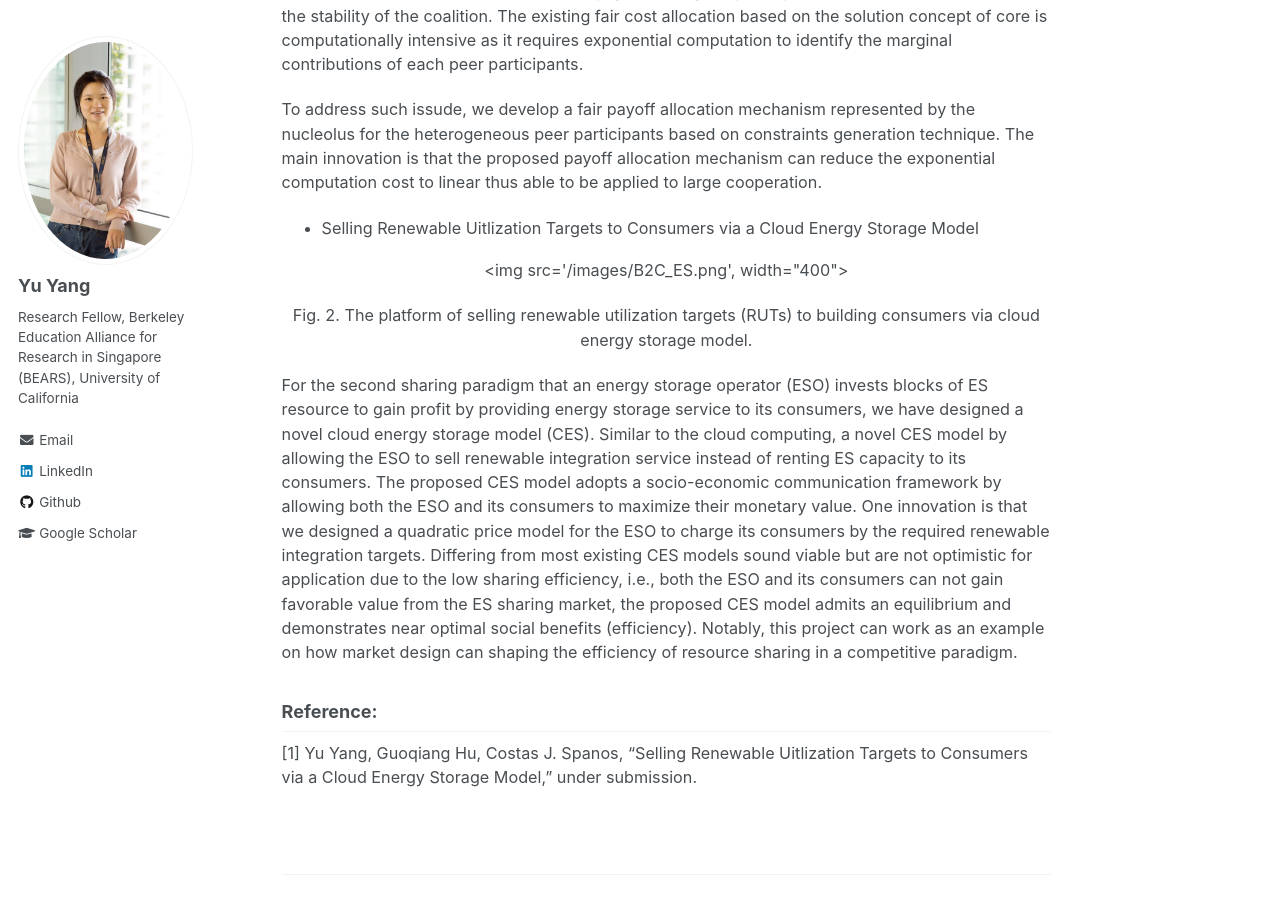
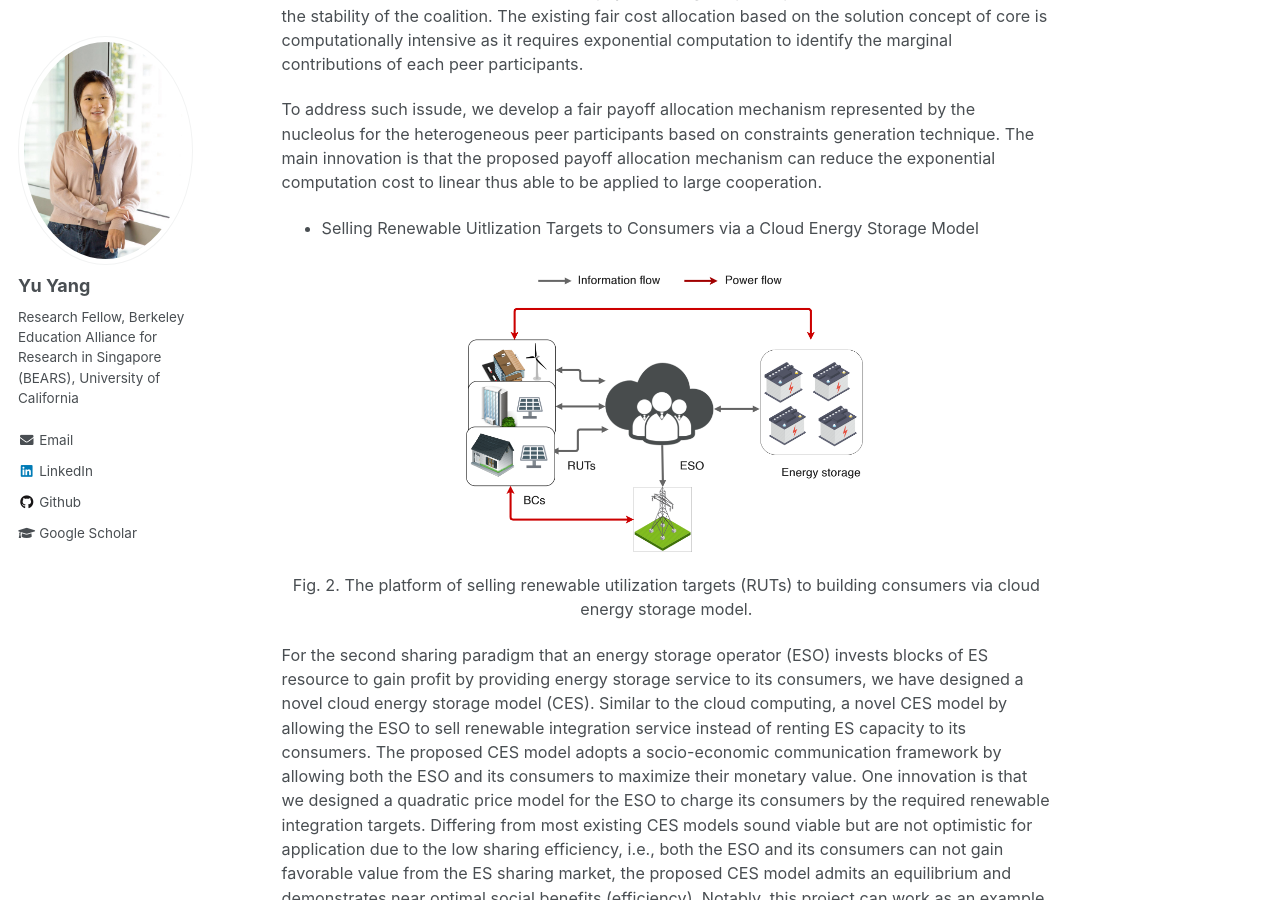
Before and after one commit to yangyu-berkeley/yangyu-berkeley.github.io, a Jekyll site: the page built from _research/research-1.md, in a window 1280 px wide and 900 px high, scrolled down 803 px. Built offline with Jekyll 4.4.1, drawn with Linux system fonts in a browser that asks for light colours.

Commit message:
Update research-1.md

```diff
--- a/_research/research-1.md
+++ b/_research/research-1.md
@@ -20,7 +20,7 @@ To address such issude, we develop a fair payoff allocation mechanism  represent
 
 * Selling Renewable Uitlization Targets to Consumers via a Cloud Energy Storage Model
 <p align="center">
-	<img src='/images/B2C_ES.png', width="400">
+	<img src='/images/B2C_ES.png' width="400">
 	<p align="center"> Fig. 2. The platform of selling renewable utilization targets (RUTs) to building consumers via cloud energy storage model. </p>
 </p>
 
```
